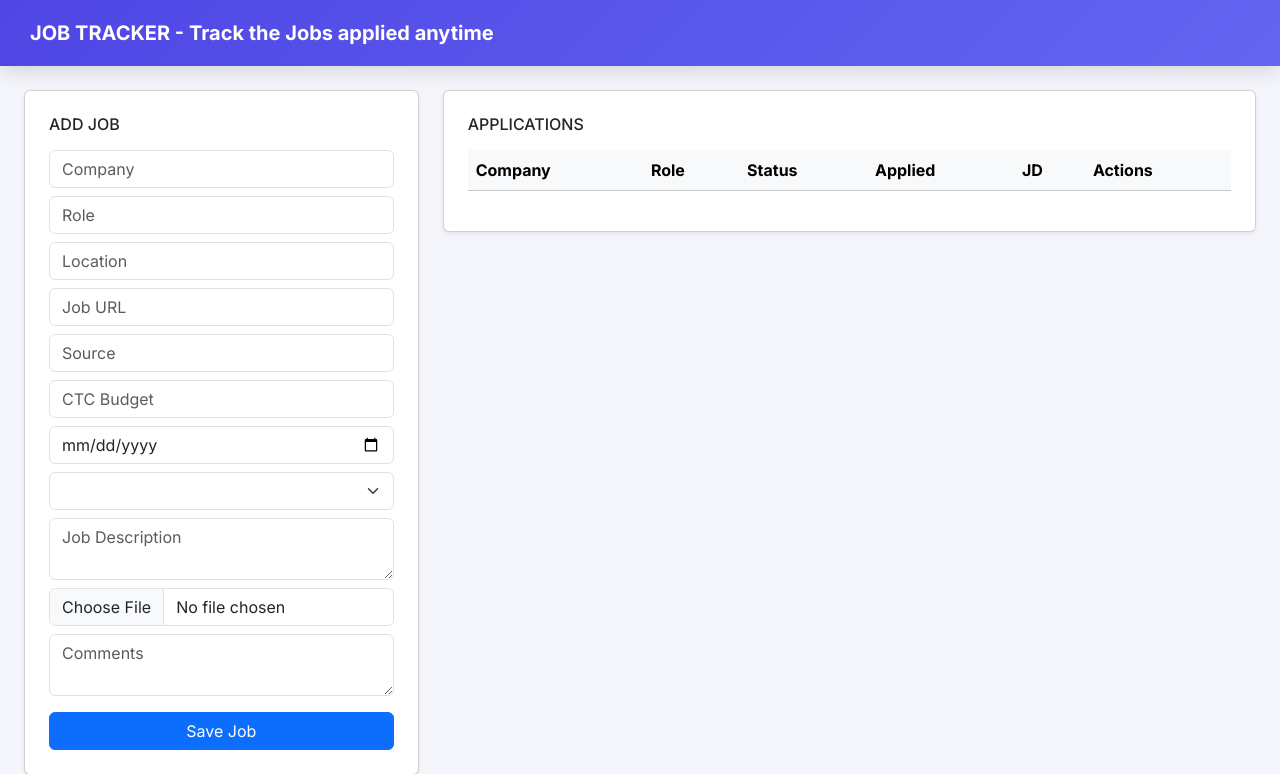
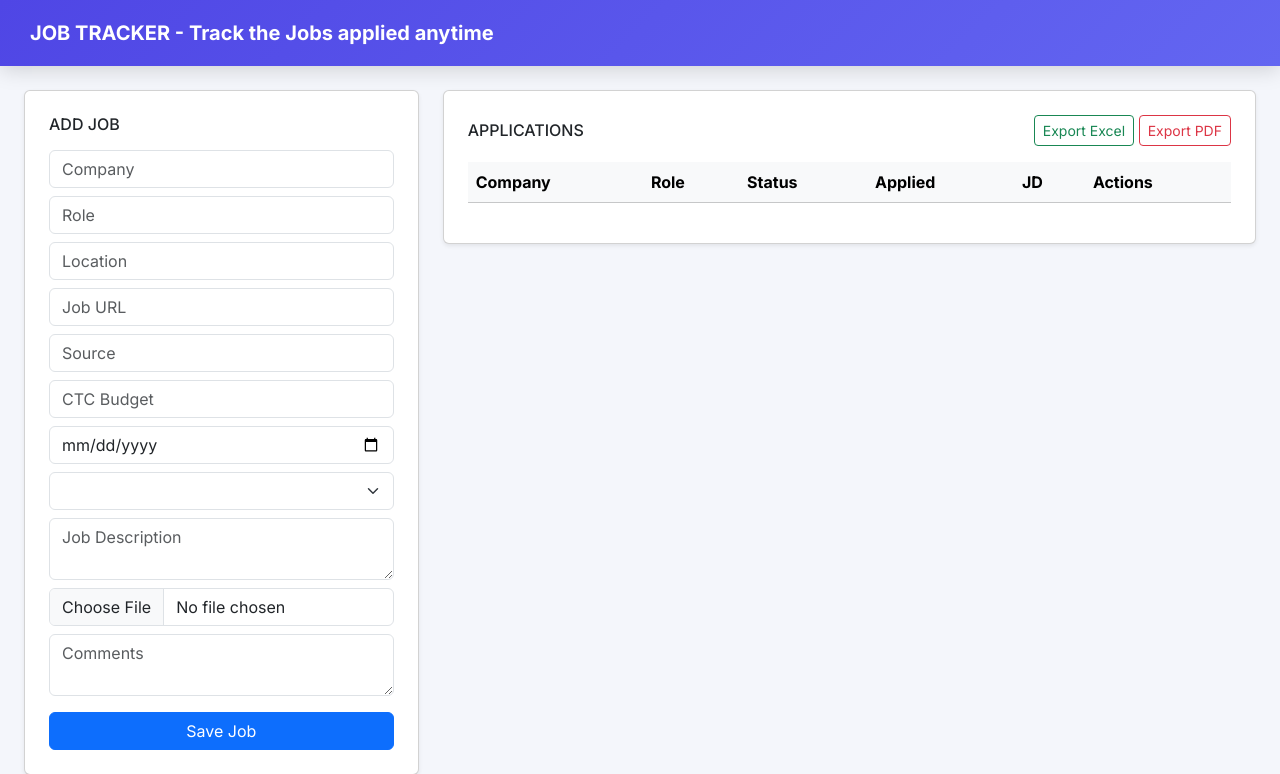
Before and after one commit to Selva-PersonalDev/JobTracker-JobApp, a FastAPI app: template app/core/templates/index.html in a window 1280 px wide. Shown: the top 774 px of the page. Run offline with FastAPI, Linux system fonts and the light colour scheme; the template is opened without the code that fills it, so the values that code supplies are empty.

Commit message:
Updated some files

```diff
--- a/app/core/routes.py
+++ b/app/core/routes.py
@@ -2,10 +2,13 @@ import os
 import shutil
 from datetime import date
 
+import pandas as pd
+from reportlab.lib.pagesizes import A4
+from reportlab.pdfgen import canvas
+
 from fastapi import APIRouter, Request, Form, UploadFile, File
 from fastapi.responses import RedirectResponse, FileResponse
 from fastapi.templating import Jinja2Templates
-from sqlalchemy.orm import Session
 
 from app.core.db import SessionLocal, engine
 from app.core.models import Base, Job, User
@@ -41,11 +44,7 @@ def login_page(request: Request):
 
 
 @router.post("/login")
-def login(
-    request: Request,
-    username: str = Form(...),
-    password: str = Form(...),
-):
+def login(request: Request, username: str = Form(...), password: str = Form(...)):
     db = SessionLocal()
     user = db.query(User).filter(User.username == username).first()
     db.close()
@@ -66,11 +65,7 @@ def register_page(request: Request):
 
 
 @router.post("/register")
-def register(
-    request: Request,
-    username: str = Form(...),
-    password: str = Form(...),
-):
+def register(request: Request, username: str = Form(...), password: str = Form(...)):
     db = SessionLocal()
 
     if db.query(User).filter(User.username == username).first():
@@ -80,10 +75,7 @@ def register(
             {"request": request, "error": "Username already exists"},
         )
 
-    user = User(
-        username=username,
-        password_hash=hash_password(password),
-    )
+    user = User(username=username, password_hash=hash_password(password))
     db.add(user)
     db.commit()
     db.close()
@@ -163,9 +155,7 @@ def add_job(
         job_url=job_url,
         source=source,
         ctc_budget=ctc_budget,
-        applied_date=date.fromisoformat(applied_date)
-        if applied_date
-        else None,
+        applied_date=date.fromisoformat(applied_date) if applied_date else None,
         status=status,
         job_description=job_description,
         jd_filename=jd_filename,
@@ -182,19 +172,11 @@ def add_job(
 # ---------------- UPDATE STATUS ----------------
 
 @router.post("/update-status/{job_id}")
-def update_status(
-    request: Request,
-    job_id: int,
-    status: str = Form(...),
-):
+def update_status(request: Request, job_id: int, status: str = Form(...)):
     user_id = get_current_user(request)
     db = SessionLocal()
 
-    job = (
-        db.query(Job)
-        .filter(Job.id == job_id, Job.user_id == user_id)
-        .first()
-    )
+    job = db.query(Job).filter(Job.id == job_id, Job.user_id == user_id).first()
     if job:
         job.status = status
         db.commit()
@@ -210,11 +192,7 @@ def delete_job(request: Request, job_id: int):
     user_id = get_current_user(request)
     db = SessionLocal()
 
-    job = (
-        db.query(Job)
-        .filter(Job.id == job_id, Job.user_id == user_id)
-        .first()
-    )
+    job = db.query(Job).filter(Job.id == job_id, Job.user_id == user_id).first()
     if job:
         db.delete(job)
         db.commit()
@@ -230,11 +208,7 @@ def edit_job_page(request: Request, job_id: int):
     user_id = get_current_user(request)
     db = SessionLocal()
 
-    job = (
-        db.query(Job)
-        .filter(Job.id == job_id, Job.user_id == user_id)
-        .first()
-    )
+    job = db.query(Job).filter(Job.id == job_id, Job.user_id == user_id).first()
     db.close()
 
     if not job:
@@ -242,11 +216,7 @@ def edit_job_page(request: Request, job_id: int):
 
     return templates.TemplateResponse(
         "edit_job.html",
-        {
-            "request": request,
-            "job": job,
-            "statuses": STATUS_OPTIONS,
-        },
+        {"request": request, "job": job, "statuses": STATUS_OPTIONS},
     )
 
 
@@ -269,12 +239,7 @@ def update_job(
     user_id = get_current_user(request)
     db = SessionLocal()
 
-    job = (
-        db.query(Job)
-        .filter(Job.id == job_id, Job.user_id == user_id)
-        .first()
-    )
-
+    job = db.query(Job).filter(Job.id == job_id, Job.user_id == user_id).first()
     if not job:
         db.close()
         return RedirectResponse("/", status_code=303)
@@ -285,11 +250,7 @@ def update_job(
     job.job_url = job_url
     job.source = source
     job.ctc_budget = ctc_budget
-    job.applied_date = (
-        date.fromisoformat(applied_date)
-        if applied_date
-        else None
-    )
+    job.applied_date = date.fromisoformat(applied_date) if applied_date else None
     job.status = status
     job.job_description = job_description
     job.comments = comments
@@ -315,20 +276,13 @@ def job_detail(request: Request, job_id: int):
     user_id = get_current_user(request)
     db = SessionLocal()
 
-    job = (
-        db.query(Job)
-        .filter(Job.id == job_id, Job.user_id == user_id)
-        .first()
-    )
+    job = db.query(Job).filter(Job.id == job_id, Job.user_id == user_id).first()
     db.close()
 
     if not job:
         return RedirectResponse("/", status_code=303)
 
-    return templates.TemplateResponse(
-        "job_detail.html",
-        {"request": request, "job": job},
-    )
+    return templates.TemplateResponse("job_detail.html", {"request": request, "job": job})
 
 # ---------------- JD DOWNLOAD ----------------
 
@@ -337,3 +291,71 @@ def download_jd(filename: str):
     local_path = f"/tmp/{filename}"
     download_jd_from_gcs(filename, local_path)
     return FileResponse(local_path, filename=filename)
+
+# ---------------- EXPORT EXCEL ----------------
+
+@router.get("/export/excel")
+def export_excel(request: Request):
+    user_id = get_current_user(request)
+    if not user_id:
+        return RedirectResponse("/login", status_code=303)
+
+    db = SessionLocal()
+    jobs = db.query(Job).filter(Job.user_id == user_id).all()
+    db.close()
+
+    data = [{
+        "Company": j.company,
+        "Role": j.role,
+        "Location": j.location,
+        "Job URL": j.job_url,
+        "Source": j.source,
+        "CTC Budget": j.ctc_budget,
+        "Applied Date": j.applied_date,
+        "Status": j.status,
+        "Job Description": j.job_description,
+        "JD File": j.jd_filename,
+        "Comments": j.comments,
+    } for j in jobs]
+
+    df = pd.DataFrame(data)
+    path = "/tmp/jobs.xlsx"
+    df.to_excel(path, index=False)
+
+    return FileResponse(path, filename="jobs.xlsx")
+
+# ---------------- EXPORT PDF ----------------
+
+@router.get("/export/pdf")
+def export_pdf(request: Request):
+    user_id = get_current_user(request)
+    if not user_id:
+        return RedirectResponse("/login", status_code=303)
+
+    db = SessionLocal()
+    jobs = db.query(Job).filter(Job.user_id == user_id).all()
+    db.close()
+
+    path = "/tmp/jobs.pdf"
+    c = canvas.Canvas(path, pagesize=A4)
+    width, height = A4
+    y = height - 40
+
+    for job in jobs:
+        lines = [
+            f"Company: {job.company}",
+            f"Role: {job.role}",
+            f"Status: {job.status}",
+            f"Applied Date: {job.applied_date}",
+            f"JD File: {job.jd_filename}",
+            "-" * 80,
+        ]
+        for line in lines:
+            c.drawString(40, y, line)
+            y -= 14
+            if y < 40:
+                c.showPage()
+                y = height - 40
+
+    c.save()
+    return FileResponse(path, filename="jobs.pdf")
--- a/app/core/templates/index.html
+++ b/app/core/templates/index.html
@@ -35,7 +35,13 @@
   <!-- RIGHT: JOB TABLE -->
   <div class="col-lg-8">
     <div class="card p-4 shadow-sm">
-      <h6 class="mb-3">APPLICATIONS</h6>
+      <div class="d-flex justify-content-between align-items-center mb-3">
+        <h6 class="mb-0">APPLICATIONS</h6>
+        <div>
+          <a href="/export/excel" class="btn btn-sm btn-outline-success">Export Excel</a>
+          <a href="/export/pdf" class="btn btn-sm btn-outline-danger">Export PDF</a>
+        </div>
+      </div>
 
       <table class="table align-middle">
         <thead class="table-light">
@@ -67,15 +73,13 @@
             <td>{{ job.applied_date or "-" }}</td>
             <td>
               {% if job.jd_filename %}
-                <a href="/jd/{{ job.jd_filename }}" title="{{ job.jd_filename }}">
-                  📎 {{ job.jd_filename }}
-                </a>
+                <a href="/jd/{{ job.jd_filename }}">📎 {{ job.jd_filename }}</a>
               {% else %}
                 -
               {% endif %}
             </td>
             <td>
-              <a href="/job/{{ job.id }}/edit" class="btn btn-sm btn-outline-secondary" title="Edit">✏️</a>
+              <a href="/job/{{ job.id }}/edit" class="btn btn-sm btn-outline-secondary">✏️</a>
               <a href="/job/{{ job.id }}" class="btn btn-sm btn-outline-primary">More</a>
               <form method="post" action="/delete/{{ job.id }}" style="display:inline">
                 <button class="btn btn-sm btn-outline-danger">✕</button>
```
